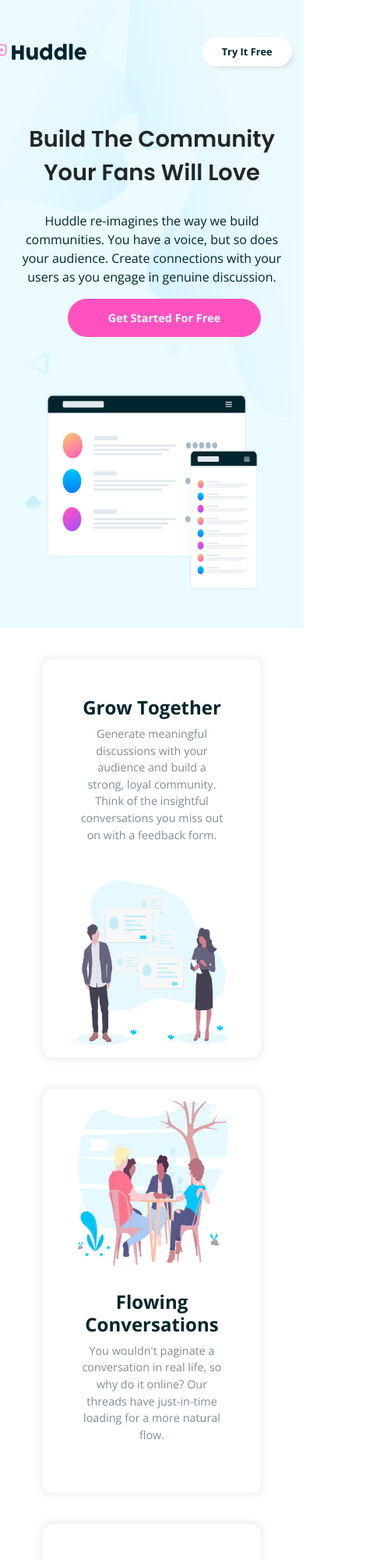
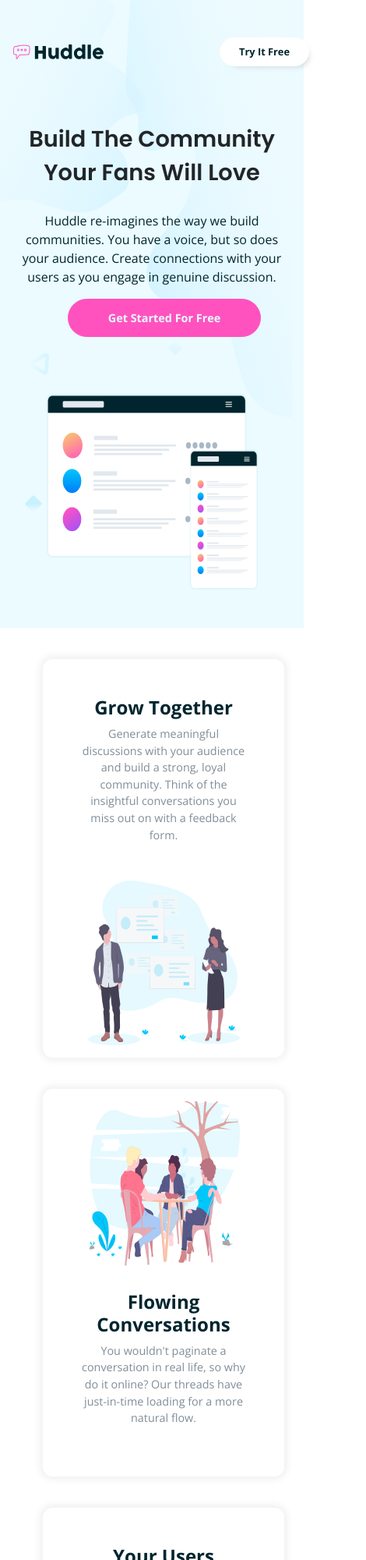
Before and after one commit to Alexrjj/huddle-landing-page-with-alternating-feature-blocks, a plain HTML site: page index.html in a window 390 px wide. Shown: the top 2000 px of the page at 78% size, 470 px wide, since content can reach past the window. Drawn offline with nearby package versions, Linux system fonts and the light colour scheme.

Commit message:
Fix top-logo left margin, containers border box

```diff
--- a/styles/style.sass
+++ b/styles/style.sass
@@ -223,9 +223,11 @@ h1
     background: $very-pale-cyan url("../images/bg-hero-mobile.svg") no-repeat
     margin: 0
     padding: 3rem 0
+    box-sizing: unset
 
   .top-logo
     padding: 0
+    margin-left: 2rem
 
     img
       width: 30%
@@ -255,6 +257,7 @@ h1
     margin-top: 0
     margin-bottom: 15rem
     text-align: center
+    box-sizing: unset
 
 
   .middle-row
@@ -330,6 +333,7 @@ h1
   .bottom-container
     padding: 8.5rem 2.5rem 1rem 2.5rem
     margin: 0
+    box-sizing: unset
 
   .info-section
     div
```
Also changed, not shown: styles/style.css, 1 other file.
